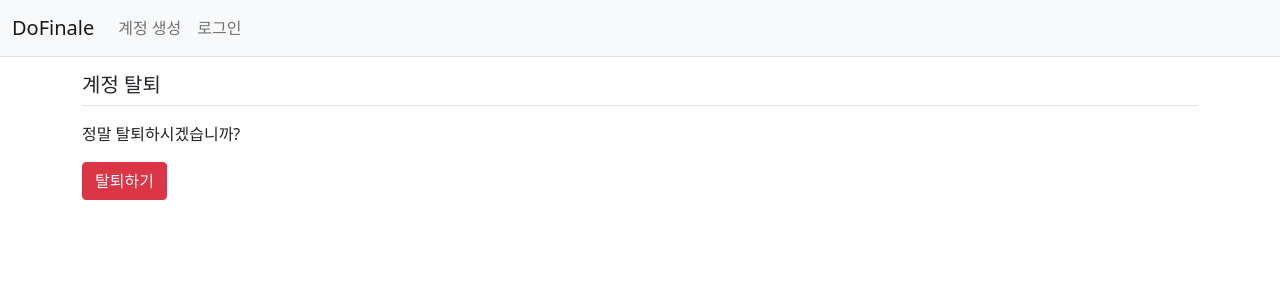
After one commit to SongYeongchang/DoFinale, a Flask app: page /auth/deleteuser/ in a window 1280 px wide. The commit adds this page. Shown: the top 300 px of the page. Run offline with Flask 2, Linux system fonts and the light colour scheme; parts of the project's set-up code (start-up, migrations or seed data) failed here and were passed over; some libraries are stand-ins or nearby versions.

Commit message:
회원 탈퇴 기능 구현

```diff
--- a/dofinale/models.py
+++ b/dofinale/models.py
@@ -6,7 +6,7 @@ collation = 'utf8mb4_unicode_ci'
 class Members(db.Model):
     id = db.Column(db.Integer, primary_key=True, nullable=False, autoincrement=True)
     userid = db.Column(db.String(20, collation), unique=True, nullable=False)
-    userpw = db.Column(db.BINARY(60), nullable=False)
+    userpw= db.Column(db.BINARY(60), nullable=False)
     name = db.Column(db.String(20, collation), nullable=False)
     email = db.Column(db.String(30, collation), unique=True, nullable=False)
     phone = db.Column(db.String(20, collation), unique=True, nullable=False)
--- /dev/null
+++ b/dofinale/templates/auth/delete_user.html
@@ -0,0 +1,10 @@
+{% extends "base.html" %}
+{% block content %}
+<div class="container">
+    <h5 class="my-3 border-bottom pb-2">계정 탈퇴</h5>
+    <p>정말 탈퇴하시겠습니까?</p>
+    <form method="post">
+        <button type="submit" class="btn btn-danger">탈퇴하기</button>
+    </form>
+</div>
+{% endblock %}
--- a/dofinale/templates/full-video-cover.html
+++ b/dofinale/templates/full-video-cover.html
@@ -1,5 +1,5 @@
 <!DOCTYPE html>
-<html lang="ko">
+<html lang="en">
 <head>
     <meta charset="UTF-8" />
     <meta name="viewport" content="width=device-width, initial-scale=1, shrink-to-fit=no" />
@@ -12,7 +12,7 @@
     <!-- MDB -->
     <link rel="stylesheet" href="{{ url_for('static', 'css/mdb.min.css') }}" />
     <!-- Custom styles -->
-    <link rel="stylesheet" href="static/css/style.css" />
+    <link rel="stylesheet" href="{{ url_for('static', 'css/style.css') }}" />
 </head>
 <body>
         <!--Main Navigation-->
@@ -87,7 +87,7 @@
       <!-- Background image -->
       <div id="intro" class="bg-image vh-100 shadow-1-strong">
         <video style="min-width: 100%; min-height: 100%;" playsinline autoplay muted loop>
-          <source class="h-100" src="static/video/istockphoto-1306252776-640_adpp_is.mp4" type="video/mp4" />
+          <source class="h-100" src="{{ url_for('static', 'videos/istockphoto-1306252776-640_adpp_is.mp4') }}" type="video/mp4" />
         </video>
         <div class="mask"     style="
         background: linear-gradient(
--- a/dofinale/templates/navbar.html
+++ b/dofinale/templates/navbar.html
@@ -12,9 +12,17 @@
         </button>
         <div class="collapse navbar-collapse" id="navbarSupportedContent">
             {% if g.user %}
-            <ul class="navbar-nav">
-                <li class="nav-item ">
-                    <a class="nav-link" href="#">{{ g.user.userid }} (로그아웃)</a>
+            <ul class="navbar-nav me-auto mb-2 mb-lg-0">
+                <li class="nav-item">
+                    <span class="navbar-text">
+                        {{ g.user.userid }} 님 환영합니다!
+                    </span>
+                </li>
+                <li class="nav-item">
+                    <a class="nav-link" href="{{ url_for('auth.logout') }}">로그아웃</a>
+                </li>
+                <li class="nav-item">
+                    <a class="nav-link" href="{{ url_for('auth.delete_user') }}">계정 탈퇴</a>
                 </li>
             </ul>
             {% else %}
--- a/dofinale/views/auth_views.py
+++ b/dofinale/views/auth_views.py
@@ -30,6 +30,7 @@ def login():
         if error is None:
             session.clear()
             session['user_id'] = user.id
+            print('로그인 완료')
             return redirect(url_for('main.index'))
         flash(error)
     return render_template('auth/login.html', form=form)
@@ -37,9 +38,10 @@ def login():
 @bp.route('/logout/')
 def logout():
     session.clear()
+    print('로그아웃 완료')
     return redirect(url_for('main.index'))
 
-@bp.route('/signup', methods=('GET', 'POST'))
+@bp.route('/signup/', methods=('GET', 'POST'))
 def signup():
     form = UserCreateForm()
     if request.method == 'POST' and form.validate_on_submit():
@@ -54,7 +56,17 @@ def signup():
                            )
             db.session.add(user)
             db.session.commit()
+            print('가입 완료')
             return redirect(url_for('main.index'))
         else:
             flash('이미 존재하는 유저입니다.')
     return render_template('auth/signup.html', form=form)
+
+@bp.route('/deleteuser/', methods=('GET', 'POST'))
+def delete_user():
+    if request.method == 'POST':
+        db.session.delete(g.user)
+        db.session.commit()
+        print('탈퇴 처리 완료')
+        return redirect(url_for('main.index'))
+    return render_template('auth/delete_user.html')
--- a/dofinale/views/comment_views.py
+++ b/dofinale/views/comment_views.py
@@ -9,7 +9,7 @@ from ..models import Userpost, Usercomment
 bp = Blueprint('comment', __name__, url_prefix='/comment')
 
 
-@bp.route('/create/<int:userpost_id>', methods=('POST',))
+@bp.route('/create/<int:userpost_id>/', methods=('POST',))
 def create(userpost_id):
     form = UserCommentForm()
     userpost = Userpost.query.get_or_404(userpost_id)
--- a/dofinale/views/main_views.py
+++ b/dofinale/views/main_views.py
@@ -9,6 +9,10 @@ bp = Blueprint('main', __name__, url_prefix='/')
 def index():
     return redirect(url_for('post._list'))
 
+@bp.route('/cover')
+def cover():
+    return render_template('full-video-cover.html')
+
 @bp.route('/fileUpload', methods=['GET','POST'])
 def upload_file():
     if request.method == 'POST':
```
